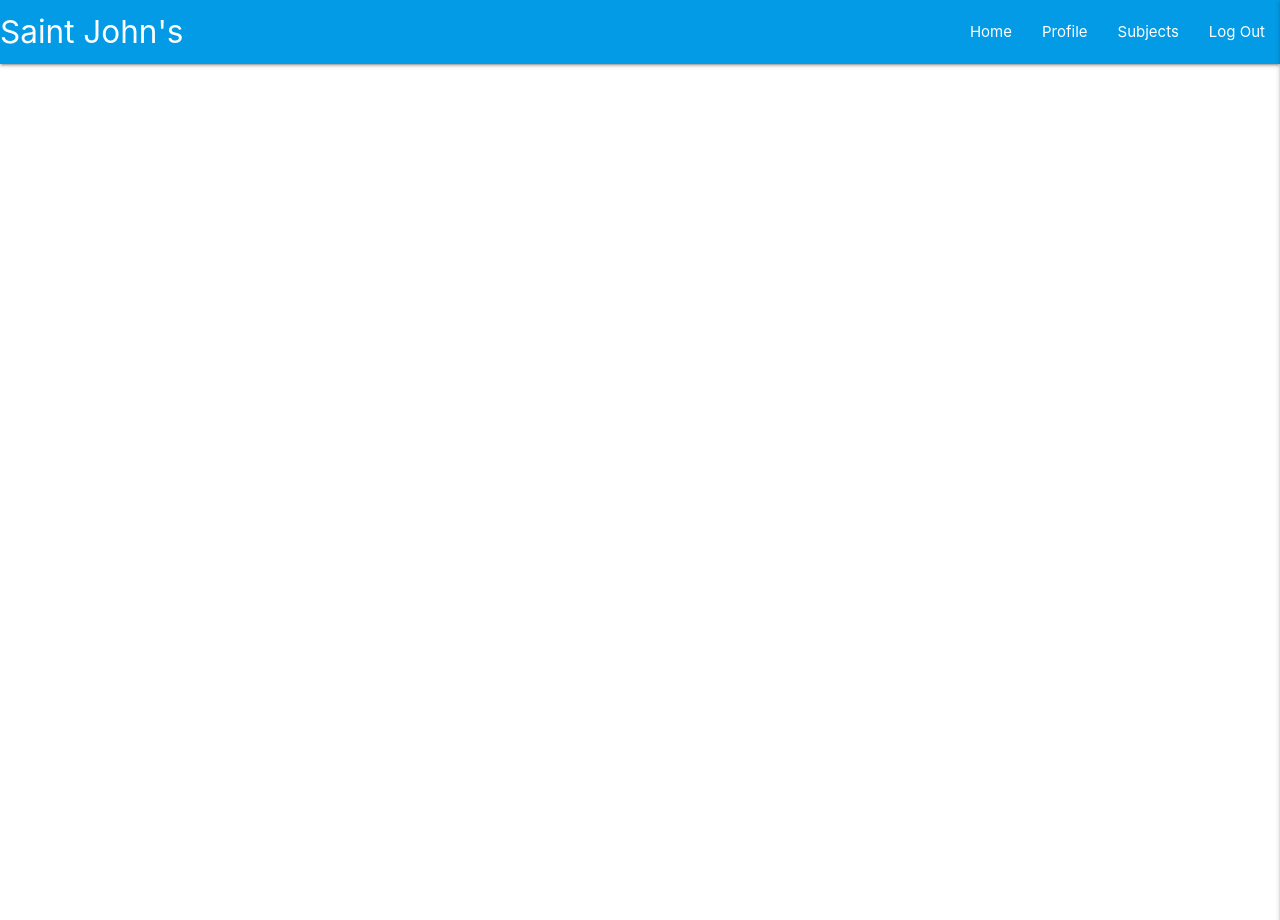
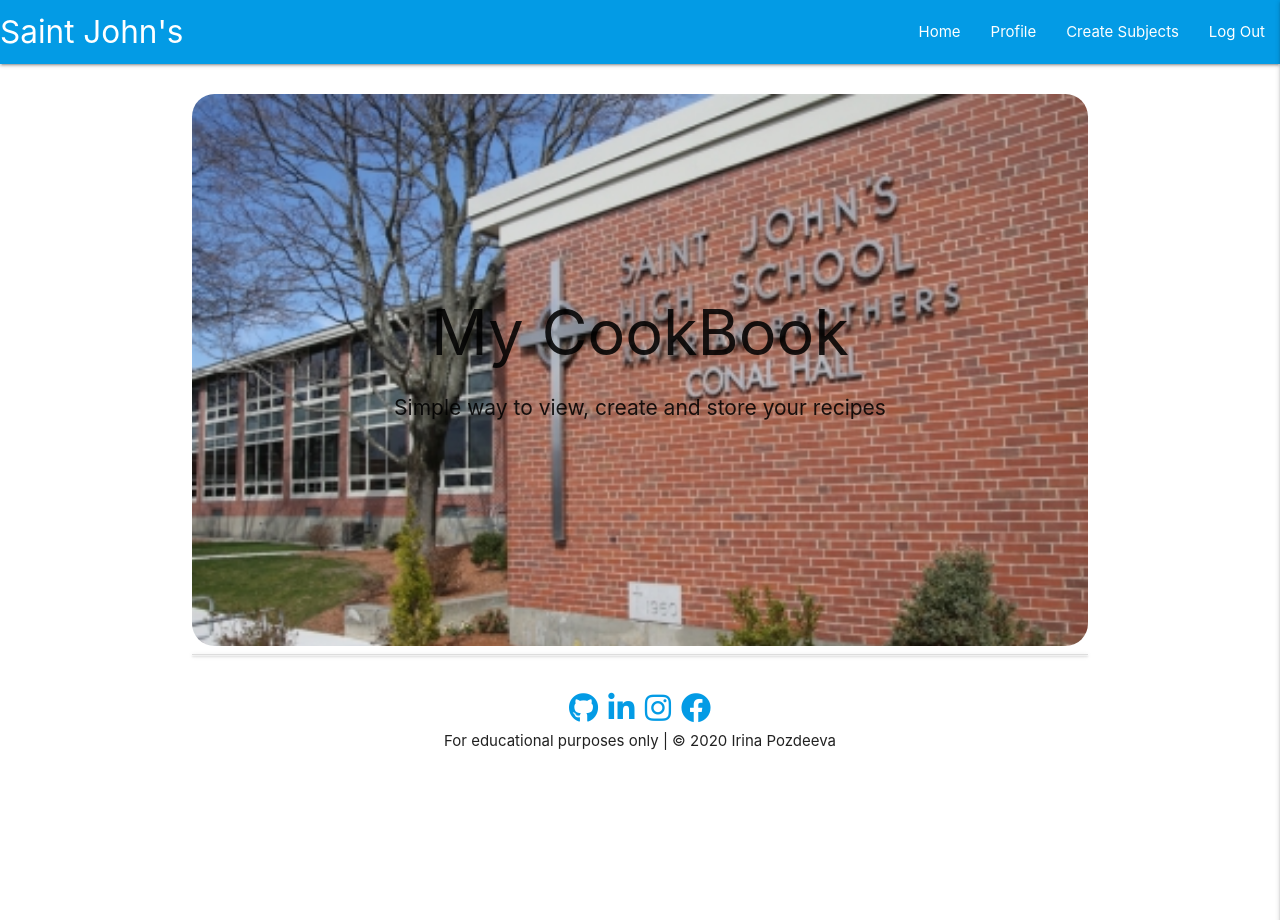
Before and after one commit to Code-Institute-Submissions/salute03-high-school-manager-project, a Flask app: page /get_subjects in a window 1280 px wide. Run offline with Flask 2, Linux system fonts and the light colour scheme; the visitor is signed in with stand-in values (Sample User, id 1); data that the repository does not hold is empty; some libraries are stand-ins or nearby versions.

Commit message:
Added create_subject.html

```diff
--- a/app.py
+++ b/app.py
@@ -17,7 +17,7 @@ app.secret_key = os.environ.get('SECRET_KEY')
 
 mongo = PyMongo(app)
 
-DATABASE = "high_school"
+DATABASE = "days"
 COLLECTION = "subjects"
 
 
@@ -62,11 +62,6 @@ def delete_subject(subject_id):
     return redirect(url_for("index"))
 
 
-@app.route("/about")
-def about():
-    return render_template("about.html", page_title='About')
-
-
 @app.route("/contact", methods=["GET", "POST"])
 def contact():
     if request.method == "POST":
@@ -107,10 +102,12 @@ def login():
 def create_subject():
     if request.method == "POST":
         subjects = {
+            "days_name": request.form.get("days_name"),
             "subject_name": request.form.get("subject_name"),
-            "subject_number": request.form.get("subject_number"),
-            "subject_description": request.form.get("subject_description"),
-            "subject_mark": request.form.get("subject_mark"),
+            "examination_focus": request.form.get("examination_focus"),
+            "duration": request.form.get("duration"),
+            "overall_score": request.form.get("overall_score"),
+            "date": request.form.get("date"),
             "created_by": session["user"]
         }
         print(subjects)
--- /dev/null
+++ b/static/css/style.css
@@ -0,0 +1,98 @@
+@import url("https://fonts.googleapis.com/css?family=Open+Sans|Ubuntu&display=swap");
+
+*,
+*::before,
+*::after{
+    margin: 0;
+    padding: 0;
+    box-sizing: inherit;
+}
+
+.home-container {
+    margin: 0 auto;
+    width: 100%;
+    height: 60vh;
+    display:flex;
+    margin-top: 2rem;
+}
+
+
+
+.hero-image {
+    background-image: url(../img/stjohns.jpg);
+    background-repeat: no-repeat;
+    background-size: cover;
+    position: relative;
+    border-radius: 1.5rem;
+    width: 100%;
+}
+
+.text-block-home {
+    position: absolute;
+    top: 50%;
+    left: 50%;
+    transform: translate(-50%, -50%);
+    color: var(--lightblack);
+    width: inherit;
+    padding: 0 .5rem;
+
+}
+
+.home-paragpaph {
+    font-size: 1.4rem;
+    margin-bottom: 4rem;
+}
+
+.container-subheading {
+    width: 85%;
+    margin-left: auto;
+    margin-right: auto;
+    margin-bottom: 2rem;
+}
+
+
+/* footer */
+
+.footer-container {
+    background-color: var(--darkwhite);
+    padding-bottom: 0.5rem;
+    color: var(--lightblack);
+    -webkit-box-shadow: 0px -5px 10px -6px var(--lightblack);
+    -moz-box-shadow: 0px -5px 10px -6px var(--lightblack);
+    box-shadow: 0px -5px 10px -6px var(--lightblack);
+}
+
+/*Smooth transition on hover makes icons larger*/
+.media-icons {
+    font-size: 2rem;
+    color: var(--black);
+    margin-bottom: .3rem;
+    padding: 3px;
+    font-weight: 300;
+    text-shadow: 2px 2px 2px var(--lightgrey);
+    -webkit-transition-duration: 0.5s;
+    -moz-transition-duration: 0.5s;
+    -o-transition-duration: 0.5s;
+    transition-timing-function: ease-in-out;
+}
+
+.media-icons:hover {
+    -webkit-transform: scale(1.3);
+    -moz-transform: scale(1.3);
+    -o-transform: scale(1.3);
+}
+
+.disclamer-text {
+    font-size: 1rem;
+}
+
+.author-link:link,
+.author-link:visited {
+    color: var(--lightblack);
+    transition: all .2s;
+}
+
+.author-link:hover {
+    color: var(--yellow);
+    text-decoration: none;
+}
--- a/static/js/script.js
+++ b/static/js/script.js
@@ -1,3 +1,12 @@
 $(document).ready(function () {
     $(".sidenav").sidenav({edge: "right"});
+    $(".collapsible").collapsible();
+    $(".datepicker").datepicker({
+        format: "dd mmmm, yyyy",
+        yearRange: 3,
+        showClearBtn: true,
+        i18n: {
+            done: "Select"
+        }
+    });
 });
--- a/templates/base.html
+++ b/templates/base.html
@@ -23,7 +23,7 @@
 					<li><a href="{{ url_for('index') }}">Home</a></li>
                     {% if session.user %}
 					   <li><a href="{{ url_for('profile', username=session['user']) }}">Profile</a></li>
-					   <li><a href="{{ url_for('create_subject') }}">Subjects</a></li>
+					   <li><a href="{{ url_for('create_subject') }}">Create Subjects</a></li>
 					   <li><a href="{{ url_for('logout') }}">Log Out</a></li>
                     {% else %}
 					   <li><a href="{{ url_for('login') }}">Log In</a></li>
@@ -39,7 +39,7 @@
             <li><a href="{{ url_for('index') }}">Home</a></li>
             {% if session.user %}
 			   <li><a href="{{ url_for('profile', username=session['user']) }}">Profile</a></li>
-			   <li><a href="{{ url_for('create_subject') }}">Subjects</a></li>
+			   <li><a href="{{ url_for('create_subject') }}">Create Subject</a></li>
 			   <li><a href="{{ url_for('logout') }}">Log Out</a></li>
             {% else %}
 			   <li><a href="{{ url_for('login') }}">Log In</a></li>
@@ -65,6 +65,31 @@
         {% block content %}
         {% endblock %}
     </main>
+    <footer>
+        <!--Links to the social media open in a new tab to prevent a user
+    from hitting "back" button in the browser-->
+<div class="page-footer  footer-container center-align" position="bottom">
+	<div class="container">
+		<a href="https://github.com/irinatu17" target="_blank" rel="noopener">
+            <i class="fab fa-github media-icons" aria-hidden="true"></i>
+        </a>
+		<a href="https://www.linkedin.com/in/irina-tushina/" target="_blank" rel="noopener">
+            <i class="fab fa-linkedin-in media-icons" aria-hidden="true"></i>
+        </a>
+		<a href="https://www.instagram.com/" target="_blank" rel="noopener">
+            <i class="fab fa-instagram media-icons" aria-hidden="true"></i>
+        </a>
+		<a href="https://www.facebook.com/" target="_blank" rel="noopener">
+            <i class="fab fa-facebook media-icons" aria-hidden="true"></i>
+        </a>
+	</div>
+
+	<p class="disclamer-text"> For educational purposes only | © 2020
+        <a href="https://github.com/irinatu17"
+        target="_blank" class="author-link">Irina&nbsp;Pozdeeva</a>
+    </p>
+</div>
+    </footer>
 
     <script src="https://code.jquery.com/jquery-3.5.1.min.js"
         integrity="sha256-9/aliU8dGd2tb6OSsuzixeV4y/faTqgFtohetphbbj0=" crossorigin="anonymous"></script>
--- a/templates/index.html
+++ b/templates/index.html
@@ -1,4 +1,34 @@
 {% extends "base.html" %}
 {% block content %}
 
+<div class="home-container">
+    <div class="hero-image">
+        <div class="text-block-home center-align">
+          <h1 class="uppercase primary-heading">My CookBook</h1>
+          <p class="home-paragpaph">
+            Simple way to view, create and store
+            your recipes
+          </p>
+        </div>
+    </div>
+  </div>
+<section>
+  <ul class="collapsible">
+    {% for subject in subjects %}
+    <li>
+        <div class="collapsible-header white-text light-blue darken-4 text-shadow">
+            <i class="fas fa-caret-down"></i>
+            <strong>{{ subject.days_name }}</strong> : {{ subject.date }}
+        </div>
+        <div class="collapsible-body">
+            <strong>{{ subject.subject_name }}</strong>
+            <p>{{ subject.examination_focus }}</p>
+            <p>{{ subject.duration }}</p>
+            <p>{{ subject.overall_score }}</p>
+            <p><em>by:  {{ subject.created_by }}</em></p>
+        </div>
+    </li>
+    {% endfor %}
+  </ul>
+</section>
 {% endblock %}
```
Also changed, not shown: templates/create_subject.html (added, +65 -0 lines), static/img/stjohns.jpg (added).
